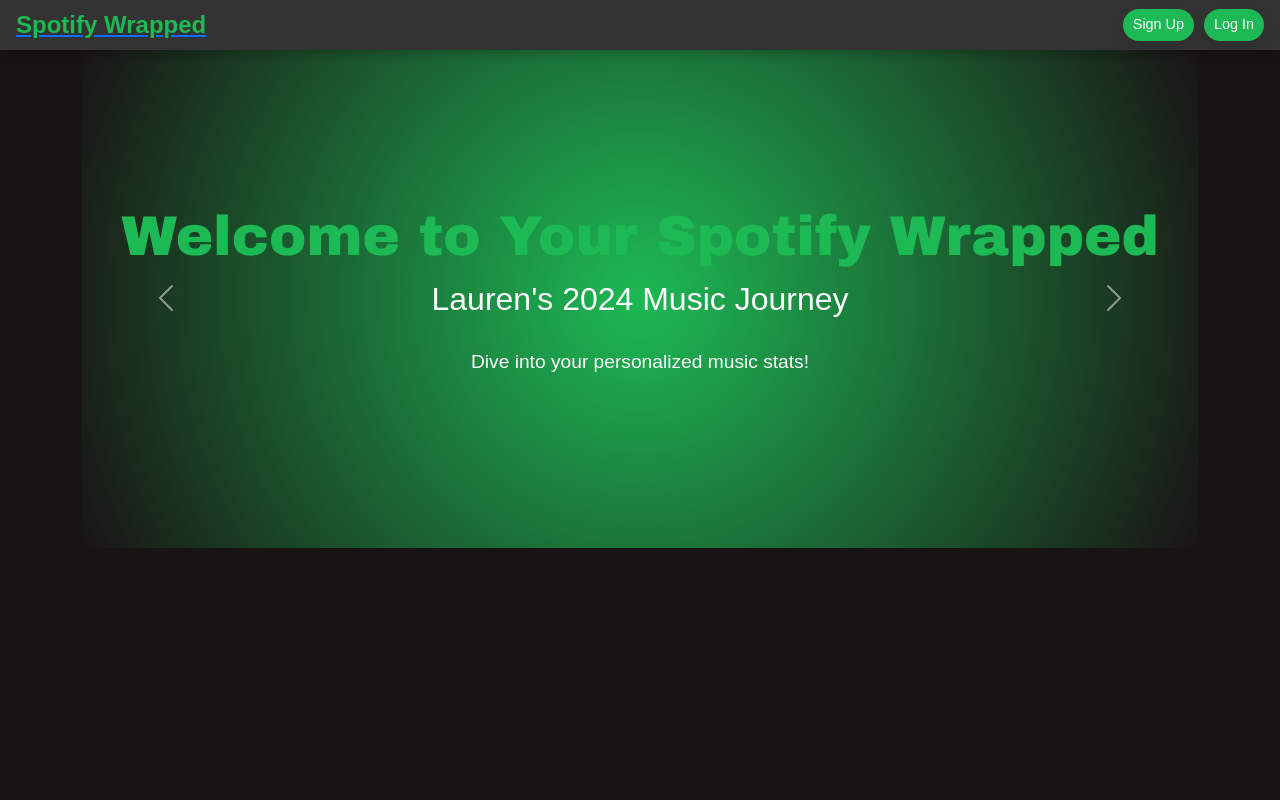
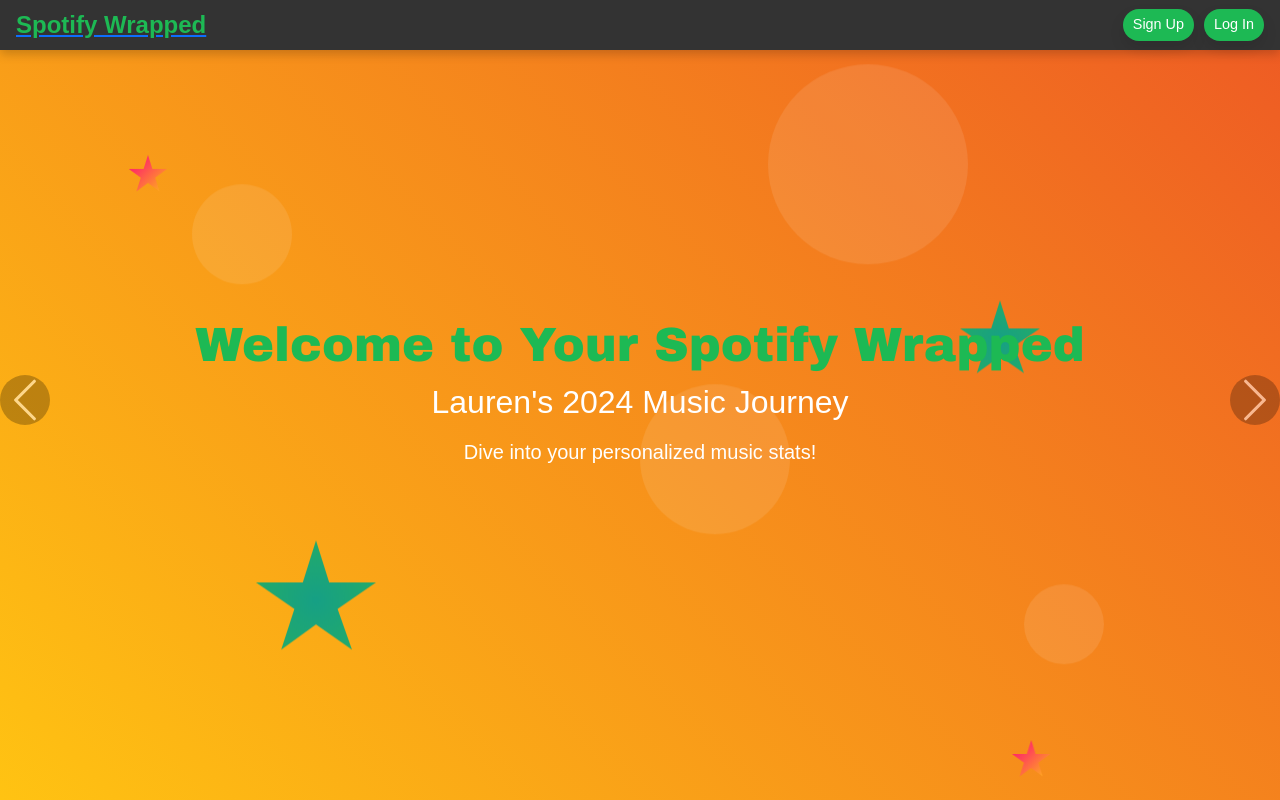
Before and after one commit to maxzhu143/SpotifyWrapped, a Django app: page /wrapped_carousel/ in a window 1280 px wide. Run offline with Django 4.2, Linux system fonts and the light colour scheme; some libraries are stand-ins or nearby versions.

Commit message:
Added text animations and preserved shapes for carousel slides

```diff
--- a/Wrappedapp/templates/wrapped_carousel.html
+++ b/Wrappedapp/templates/wrapped_carousel.html
@@ -4,155 +4,284 @@
 {% block title %}Spotify Wrapped{% endblock %}
 
 {% block content %}
-<div class="container mt-5">
+<div class="container-fluid p-0" style="height: 100vh; width: 100vw;">
+    <!-- Carousel -->
+    <div id="spotifyWrappedCarousel" class="carousel slide" data-bs-ride="carousel" style="height: 100%; width: 100%;">
+        <div class="carousel-inner" style="height: 100%; width: 100%;">
 
-    <!-- Carousel -->
-    <div id="spotifyWrappedCarousel" class="carousel slide" data-bs-ride="carousel">
-        <div class="carousel-inner">
-
-            <!-- Welcome Slide -->
-            <div class="carousel-item active" style="background: radial-gradient(circle, #1DB954, #191414); color: white;">
-                <div class="d-flex flex-column align-items-center justify-content-center" style="height: 500px;">
-                    <h1 class="welcome-title" style="animation: zoomIn 1.5s;">Welcome to Your Spotify Wrapped</h1>
-                    <h2 class="welcome-name" style="animation: fadeInUp 2s;">Lauren's 2024 Music Journey</h2>
-                    <p style="animation: fadeIn 3s; font-size: 1.2rem;">Dive into your personalized music stats!</p>
+            <!-- Slide 1: Welcome -->
+            <div class="carousel-item active animated-background">
+                <div class="dynamic-shapes">
+                    <div class="circle large"></div>
+                    <div class="circle medium"></div>
+                    <div class="circle small"></div>
+                    <div class="circle tiny"></div>
+                    <div class="flower"></div>
+                    <div class="flower small"></div>
+                    <div class="star floating"></div>
+                    <div class="star shooting"></div>
+                    <div class="star shooting alternate"></div>
+                </div>
+                <div class="d-flex flex-column align-items-center justify-content-center text-container" style="height: 100%;">
+                    <h1 class="welcome-title text-animate-fade">Welcome to Your Spotify Wrapped</h1>
+                    <h2 class="welcome-name text-animate-slide">Lauren's 2024 Music Journey</h2>
+                    <p class="welcome-subtext text-animate-zoom">Dive into your personalized music stats!</p>
                 </div>
             </div>
 
-            <!-- Total Listening Time Slide -->
-            <div class="carousel-item" style="background: linear-gradient(135deg, #FF007F, #590FB7); color: white;">
-                <div class="d-flex align-items-center justify-content-center" style="height: 500px;">
-                    <div class="text-center">
-                        <h3 style="animation: slideIn 1.5s;">Total Listening Time</h3>
-                        <p style="animation: fadeIn 2s; animation-delay: 1s;">You spent 150 hours listening this year!</p>
-                    </div>
+            <!-- Slide 2: Total Listening Time -->
+            <div class="carousel-item animated-background">
+                <div class="dynamic-shapes">
+                    <div class="circle large"></div>
+                    <div class="circle medium"></div>
+                    <div class="circle small"></div>
+                    <div class="circle tiny"></div>
+                    <div class="flower"></div>
+                    <div class="flower small"></div>
+                    <div class="star floating"></div>
+                    <div class="star shooting"></div>
+                    <div class="star shooting alternate"></div>
+                </div>
+                <div class="d-flex flex-column align-items-center justify-content-center text-container" style="height: 100%;">
+                    <h1 class="listening-title text-animate-fade">Total Listening Time</h1>
+                    <p class="listening-subtext text-animate-hover">
+                        You spent <span class="highlight">150 hours</span> listening this year!
+                    </p>
                 </div>
             </div>
 
-            <!-- Top Artists Slide -->
-            <div class="carousel-item" style="background: linear-gradient(45deg, #191414, #1DB954, #FF7F50); color: white;">
-                <div class="d-flex align-items-center justify-content-center" style="height: 500px;">
-                    <div class="text-center">
-                        <h3 style="animation: fadeInUp 1.5s;">Your Top Artists</h3>
-                        <ul style="animation: fadeIn 2s; animation-delay: 1s; list-style: none; padding: 0;">
-                            <li>1. Artist A</li>
-                            <li>2. Artist B</li>
-                            <li>3. Artist C</li>
-                        </ul>
-                    </div>
+            <!-- Slide 3: Your Top Artists -->
+            <div class="carousel-item animated-background">
+                <div class="dynamic-shapes">
+                    <div class="circle large"></div>
+                    <div class="circle medium"></div>
+                    <div class="circle small"></div>
+                    <div class="circle tiny"></div>
+                    <div class="flower"></div>
+                    <div class="flower small"></div>
+                    <div class="star floating"></div>
+                    <div class="star shooting"></div>
+                    <div class="star shooting alternate"></div>
+                </div>
+                <div class="d-flex flex-column align-items-center justify-content-center text-container" style="height: 100%;">
+                    <h1 class="artists-title text-animate-zoom">Your Top Artists</h1>
+                    <ul class="artists-list">
+                        <li class="text-animate-hover"><span class="highlight">1.</span> Artist A</li>
+                        <li class="text-animate-hover"><span class="highlight">2.</span> Artist B</li>
+                        <li class="text-animate-hover"><span class="highlight">3.</span> Artist C</li>
+                    </ul>
                 </div>
             </div>
 
-            <!-- Music Trends Slide -->
-            <div class="carousel-item" style="background: linear-gradient(135deg, #FFC312, #EE5A24); color: white;">
-                <div class="d-flex align-items-center justify-content-center" style="height: 500px;">
-                    <div class="text-center">
-                        <h3 style="animation: zoomIn 1.5s;">Music Trends</h3>
-                        <p style="animation: fadeIn 2s; animation-delay: 1s;">You listened to more Pop and Hip-Hop than ever before!</p>
-                    </div>
+            <!-- Slide 4: Music Trends -->
+            <div class="carousel-item animated-background">
+                <div class="dynamic-shapes">
+                    <div class="circle large"></div>
+                    <div class="circle medium"></div>
+                    <div class="circle small"></div>
+                    <div class="circle tiny"></div>
+                    <div class="flower"></div>
+                    <div class="flower small"></div>
+                    <div class="star floating"></div>
+                    <div class="star shooting"></div>
+                    <div class="star shooting alternate"></div>
                 </div>
-            </div>
-
-            <!-- Top Genres Slide -->
-            <div class="carousel-item" style="background: radial-gradient(circle, #16A085, #27AE60); color: white;">
-                <div class="d-flex align-items-center justify-content-center" style="height: 500px;">
-                    <div class="text-center">
-                        <h3 style="animation: fadeIn 1.5s;">Top Genres</h3>
-                        <ul style="animation: fadeIn 2s; animation-delay: 1s; list-style: none; padding: 0;">
-                            <li>1. Pop</li>
-                            <li>2. Rock</li>
-                            <li>3. Electronic</li>
-                        </ul>
-                    </div>
+                <div class="d-flex flex-column align-items-center justify-content-center text-container" style="height: 100%;">
+                    <h1 class="trends-title text-animate-slide">Music Trends</h1>
+                    <p class="trends-subtext text-animate-fade">You listened to <span class="highlight">more Pop</span> and <span class="highlight">Hip-Hop</span> than ever before!</p>
                 </div>
             </div>
         </div>
 
         <!-- Carousel Controls -->
-        <button class="carousel-control-prev" type="button" data-bs-target="#spotifyWrappedCarousel" data-bs-slide="prev">
-            <span class="carousel-control-prev-icon" aria-hidden="true"></span>
+        <button class="carousel-control-prev static-arrow" type="button" data-bs-target="#spotifyWrappedCarousel" data-bs-slide="prev">
+            <span class="carousel-control-prev-icon no-hover" aria-hidden="true"></span>
             <span class="visually-hidden">Previous</span>
         </button>
-        <button class="carousel-control-next" type="button" data-bs-target="#spotifyWrappedCarousel" data-bs-slide="next">
-            <span class="carousel-control-next-icon" aria-hidden="true"></span>
+        <button class="carousel-control-next static-arrow" type="button" data-bs-target="#spotifyWrappedCarousel" data-bs-slide="next">
+            <span class="carousel-control-next-icon no-hover" aria-hidden="true"></span>
             <span class="visually-hidden">Next</span>
         </button>
     </div>
 </div>
 
 <style>
-    /* General Animation Styles */
+    /* Text Animations */
+    .text-animate-fade {
+        animation: fadeIn 2s ease-in-out;
+    }
     @keyframes fadeIn {
-        from {
-            opacity: 0;
-            transform: translateY(20px);
-        }
-        to {
-            opacity: 1;
-            transform: translateY(0);
-        }
+        0% { opacity: 0; }
+        100% { opacity: 1; }
     }
 
-    @keyframes fadeInUp {
-        from {
-            opacity: 0;
-            transform: translateY(50px);
-        }
-        to {
-            opacity: 1;
-            transform: translateY(0);
-        }
+    .text-animate-slide {
+        animation: slideIn 2s ease-in-out;
+    }
+    @keyframes slideIn {
+        0% { transform: translateX(-100%); }
+        100% { transform: translateX(0); }
     }
 
-    @keyframes slideIn {
-        from {
-            opacity: 0;
-            transform: translateX(-50px);
-        }
-        to {
-            opacity: 1;
-            transform: translateX(0);
-        }
+    .text-animate-zoom {
+        animation: zoomIn 2s ease-in-out;
+    }
+    @keyframes zoomIn {
+        0% { transform: scale(0.5); opacity: 0; }
+        100% { transform: scale(1); opacity: 1; }
     }
 
-    @keyframes zoomIn {
-        from {
-            opacity: 0;
-            transform: scale(0.5);
-        }
-        to {
-            opacity: 1;
-            transform: scale(1);
-        }
+    .text-animate-hover:hover {
+        transform: scale(1.1);
+        transition: transform 0.3s ease-in-out;
+    }
+    @keyframes colorShift {
+        0% { background: linear-gradient(45deg, #1DB954, #191414); }
+        25% { background: linear-gradient(45deg, #FF007F, #590FB7); }
+        50% { background: linear-gradient(45deg, #FFC312, #EE5A24); }
+        75% { background: linear-gradient(45deg, #16A085, #27AE60); }
+        100% { background: linear-gradient(45deg, #1DB954, #191414); }
     }
 
-    /* Slide-Specific Styling */
-    .welcome-title {
-        font-size: 3.5rem;
+    .animated-background {
+        animation: colorShift 12s infinite;
+        background-size: 300% 300%;
+        height: 100%;
+    }
+
+    /* Dynamic Shapes */
+    .dynamic-shapes {
+        position: absolute;
+        width: 100%;
+        height: 100%;
+        overflow: hidden;
+        z-index: 0;
+    }
+
+    .circle {
+        position: absolute;
+        background: rgba(255, 255, 255, 0.1);
+        border-radius: 50%;
+        animation: float 10s infinite ease-in-out;
+    }
+
+    .circle.small { width: 100px; height: 100px; top: 25%; left: 15%; }
+    .circle.medium { width: 150px; height: 150px; top: 50%; left: 50%; }
+    .circle.large { width: 200px; height: 200px; top: 10%; left: 60%; }
+    .circle.tiny { width: 80px; height: 80px; top: 75%; left: 80%; }
+
+    .flower {
+        position: absolute;
+        width: 120px;
+        height: 120px;
+        background: radial-gradient(circle, #16A085, #27AE60);
+        clip-path: polygon(50% 0%, 61% 35%, 100% 35%, 68% 57%, 80% 91%, 50% 70%, 21% 91%, 32% 57%, 0 35%, 39% 35%);
+        top: 70%;
+        left: 20%;
+        animation: float 12s infinite ease-in-out;
+    }
+
+    .flower.small { width: 80px; height: 80px; top: 40%; left: 75%; }
+
+    .star {
+        position: absolute;
+        width: 40px;
+        height: 40px;
+        background: linear-gradient(135deg, #FF007F, #FFC312);
+        clip-path: polygon(50% 0%, 61% 35%, 98% 35%, 68% 57%, 79% 91%, 50% 70%, 21% 91%, 32% 57%, 2% 35%, 39% 35%);
+    }
+
+    .star.floating {
+        animation: float 8s infinite ease-in-out;
+        top: 20%;
+        left: 10%;
+    }
+
+    .star.shooting {
+        animation: shootDiagonal 8s infinite linear;
+        top: 10%;
+        left: -20%;
+    }
+
+    .star.shooting.alternate {
+        animation: shootDiagonalAlternate 10s infinite linear;
+        top: 30%;
+        left: -30%;
+    }
+
+    @keyframes shootDiagonal {
+        0% { transform: translate(0, 0); }
+        100% { transform: translate(120vw, 100vh); }
+    }
+
+    @keyframes shootDiagonalAlternate {
+        0% { transform: translate(0, 0); }
+        100% { transform: translate(120vw, -100vh); }
+    }
+
+    @keyframes float {
+        0%, 100% { transform: translateY(0); }
+        50% { transform: translateY(-20px); }
+    }
+
+    /* Arrows */
+    .static-arrow {
+        width: 50px;
+        height: 50px;
+        top: 50%;
+        transform: translateY(-50%);
+    }
+
+    .carousel-control-prev-icon,
+    .carousel-control-next-icon {
+        background-color: rgba(0, 0, 0, 0.5);
+        border-radius: 50%;
+        width: 50px;
+        height: 50px;
+    }
+
+    .no-hover {
+        transition: none !important;
+    }
+
+    /* Text Styling */
+    .text-container {
+        position: relative;
+        z-index: 1;
+        color: white;
+        text-align: center;
+    }
+
+    .welcome-title,
+    .listening-title,
+    .artists-title,
+    .trends-title {
         font-family: 'Arial Black', sans-serif;
-        margin-bottom: 10px;
+        font-size: 3rem;
+        margin-bottom: 0.5rem;
     }
 
     .welcome-name {
         font-size: 2rem;
         font-family: 'Arial', sans-serif;
-        margin-bottom: 20px;
+        margin-bottom: 1rem;
     }
 
-    .carousel-item h3 {
-        font-size: 2.5rem;
+    .welcome-subtext,
+    .listening-subtext,
+    .trends-subtext {
+        font-size: 1.25rem;
         font-family: 'Arial', sans-serif;
-        margin: 0;
     }
 
-    .carousel-item p, .carousel-item ul {
-        font-size: 1.2rem;
-        font-family: 'Arial', sans-serif;
-        margin-top: 10px;
+    .artists-list li {
+        font-size: 1.5rem;
+        line-height: 2rem;
     }
 
-    .carousel-item ul li {
-        margin-bottom: 5px;
+    .highlight {
+        color: #FFC312;
+        font-weight: bold;
     }
 </style>
 {% endblock %}
```
